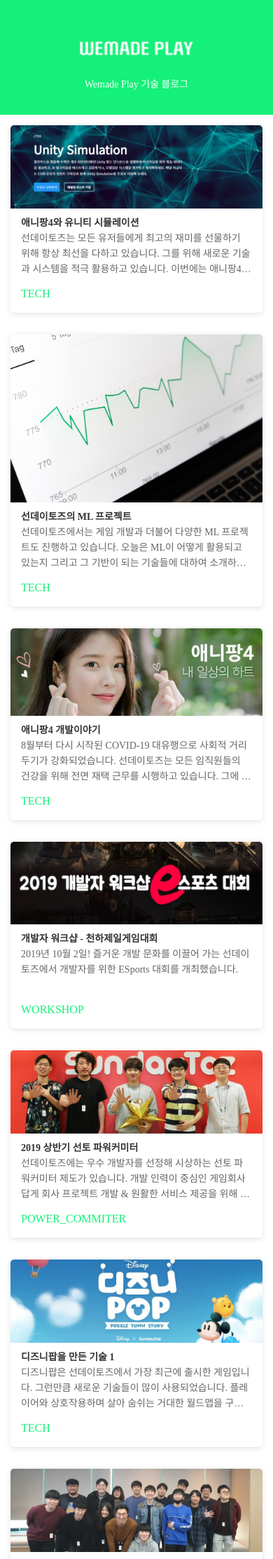
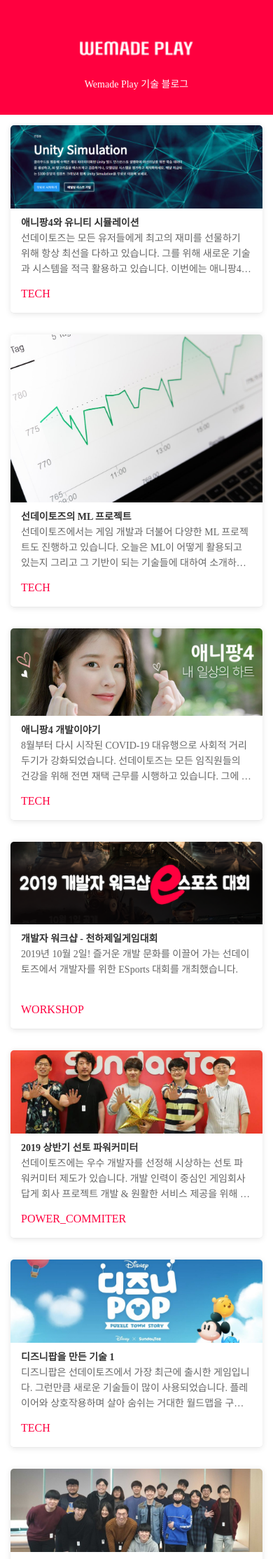
Before and after one commit to WemadePlay/wemadeplay.github.io, a Jekyll site: the page built from index.html, in a window 390 px wide. Shown: the top 2228 px of the page at 70% size. Built offline with Jekyll 4.4.1, drawn with Linux system fonts in a browser that asks for light colours; the list of posts is cut into pages by our own code.

Commit message:
Revert "상징 컬러 레드 계열에서 그린 계열로 변경."
This reverts commit a19cbbd57aa1e3070d3a292fd52d86cd863c3a01.

```diff
--- a/assets/github-markdown.css
+++ b/assets/github-markdown.css
@@ -417,14 +417,14 @@
   padding: 0;
   margin: 24px 0;
   /* background-color: #e1e4e8; */
-  background-color: #14F078;
+  background-color: #FF003F;
   border: 0;
 }
 
 .markdown-body blockquote {
   padding: 0 1em;
   color: #6a737d;
-  border-left: 0.25em solid #14F078;
+  border-left: 0.25em solid #FF003F;
 }
 
 .markdown-body blockquote>:first-child {
--- a/assets/style.css
+++ b/assets/style.css
@@ -88,11 +88,11 @@
 .area_navi .list_cate .menu_profile { display:none }
 
 .area_list .tit_category {text-overflow: ellipsis;overflow: hidden;white-space: nowrap;z-index:21}
-.tit_category .link_category{font-size:20px; font-weight:bold;color:#14F078}
+.tit_category .link_category{font-size:20px; font-weight:bold;color:#FF003F}
 .tit_category .link_category:hover{text-decoration:none}
 .dimmed_layer{ position:fixed; top:0; bottom:0; left:0; right:0; display:none; z-index:30}
 .area_head .btn_menu{display:none}
-.area_list {padding:74px 10px 0 25px; color: #14F078; margin-bottom: 15px; text-align:left;}
+.area_list {padding:74px 10px 0 25px; color: #FF003F; margin-bottom: 15px; text-align:left;}
 .area_list .link_category { font-size: 30px; display: none;}
 /* 푸터 */
 .wrap_etc{padding-top:48px;padding-bottom:5px;border-top:1px solid #ebebeb}
@@ -147,7 +147,7 @@
 .area_paging .interword{float:left;padding:6px 12px 0}
 .area_paging .link_page {float:left}
 .area_paging .link_page span {display:block;padding:9px 14px 5px;color:#666}
-.area_paging .link_page span.selected{border-radius:3px;background-color:#14F078;color:#fff;font-weight:bold;padding:8px 14px 6px;}
+.area_paging .link_page span.selected{border-radius:3px;background-color:#FF003F;color:#fff;font-weight:bold;padding:8px 14px 6px;}
 
 /* Pagination */
 #pagination {
@@ -320,7 +320,7 @@
 .list_content .tit_post{display:block;font-weight:normal;font-size:28px;text-overflow: ellipsis;overflow: hidden;white-space: nowrap}
 .list_content .txt_post{display:-webkit-box;display:-ms-flexbox;display:box;overflow:hidden;max-height:80px;margin-top:1px;font-size:14px;line-height:22px;color:#666;vertical-align:top;word-break:break-all;-webkit-box-orient:vertical;-webkit-line-clamp:3; height: 68px; }
 .list_content .detail_info{margin-top:16px;font-size:12px;color:#666;}
-.list_content .detail_info .link_cate{font-size:16px;text-decoration:none;color:#14F078}
+.list_content .detail_info .link_cate{font-size:16px;text-decoration:none;color:#FF003F}
 
 /* 방명록 */
 .skin_visitor .area_reply .list_reply{display:block;margin-top:30px;border-top:1px solid #eee}
@@ -523,7 +523,7 @@
 
 /* layout */
 body {background:#fff; position:relative;}
-body:before {background-color: #14F078;
+body:before {background-color: #FF003F;
     content: '';
     display: block;
     height: 100%;
@@ -614,7 +614,7 @@
 .list_content .thumbnail_post a {}
 .list_content .thumbnail_post img {width: 100%; border-radius:5px 5px 0 0; display:block;}
 .list_content .link_post .tit_post {font-size: 20px; }
-.list_content .link_post:hover .tit_post {text-decoration: none; color:#14F078;}
+.list_content .link_post:hover .tit_post {text-decoration: none; color:#FF003F;}
 .list_content .detail_info {padding: 0px 15px 15px 15px; margin-top:0; font-size: 14px;}
 .list_content .link_post {padding:14px 15px 10px 15px;}
 
@@ -736,7 +736,7 @@
 	.area_related .list_related li {width: 49%;}
 	.area_related .list_related li:nth-child(2n){margin-right:0;}
 	body:before {width:0; height:0; background:#fff;}
-	#sidebar {background:#14F078}
+	#sidebar {background:#FF003F}
   #tt-body-category .cont_skin {margin-top:0;}
 	#tt-body-index .cont_skin {margin-top:0;}
 	#sidebar h1 {padding-top:40px; text-align:center;}
--- a/assets/style_add.css
+++ b/assets/style_add.css
@@ -174,7 +174,7 @@
 #post-content blockquote {
     margin: 28px 0;
     padding: 28px;
-    border-left: 3px solid #14F078;
+    border-left: 3px solid #FF003F;
 }
 
 #post-content blockquote > *:first-child {
```
